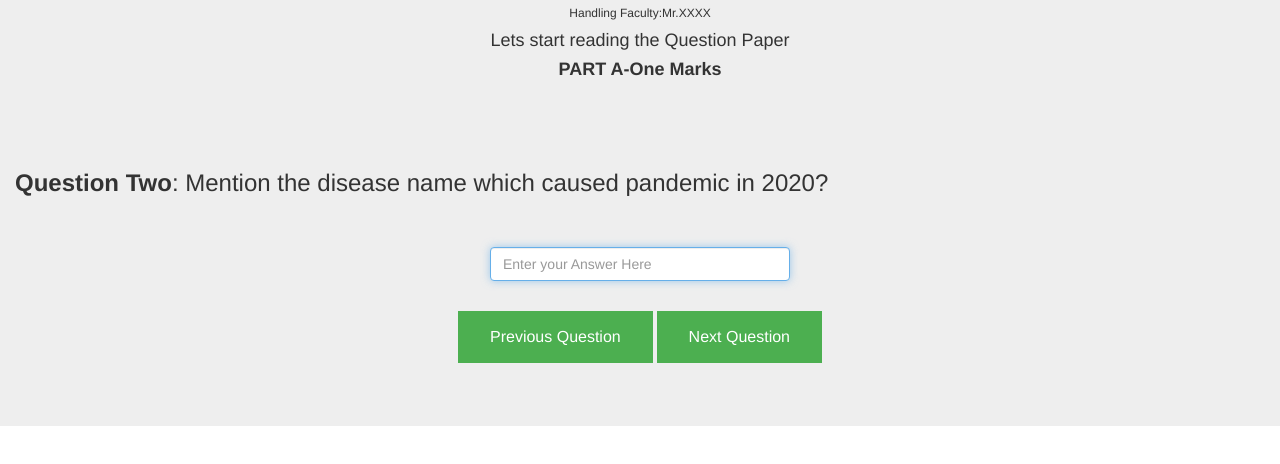
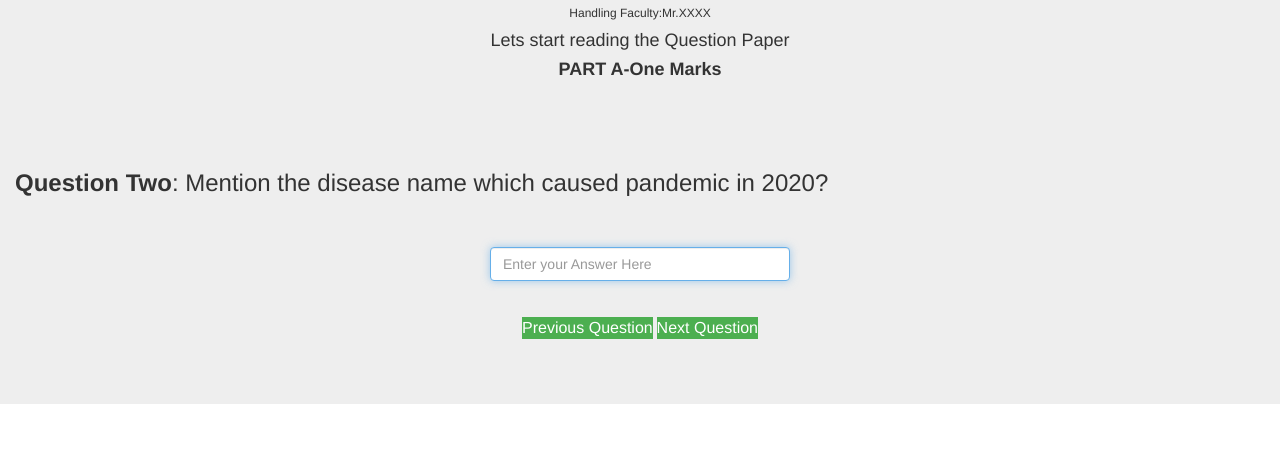
Before and after one commit to sowmiya-cmd/Question-Paper-For-Visually-Impaired, a website: page question2.html in a window 1280 px wide. Shown: the part 150-614 px from the top of the page. Drawn offline with Linux system fonts and the light colour scheme.

Commit message:
Update question2.html

```diff
--- a/question2.html
+++ b/question2.html
@@ -50,7 +50,7 @@
   border: none;
 font-size: 10px;
   color: white;
-  padding: 15px 32px;
+
   text-align: center;
   text-decoration: none;
   display: inline-block;
```
